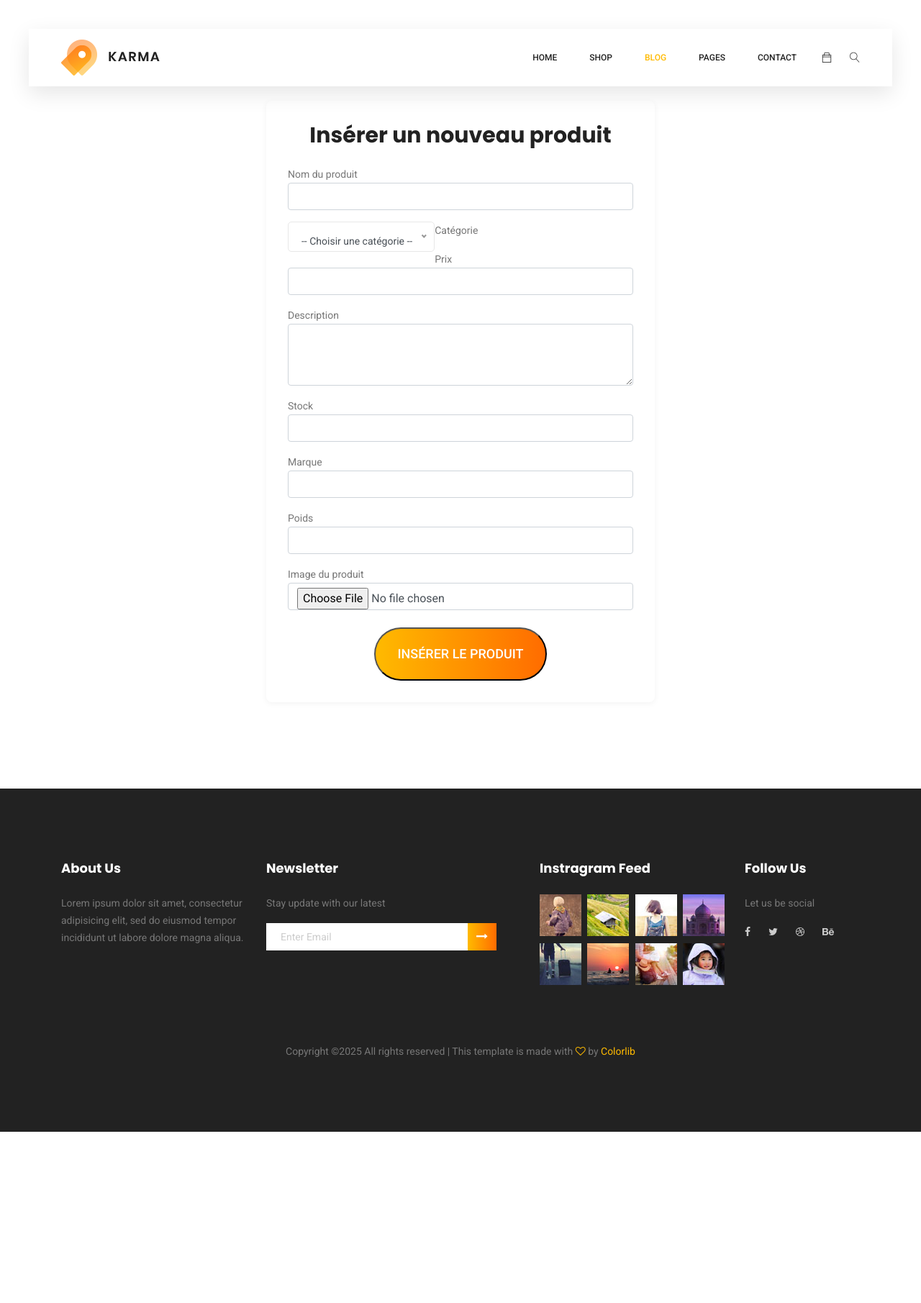
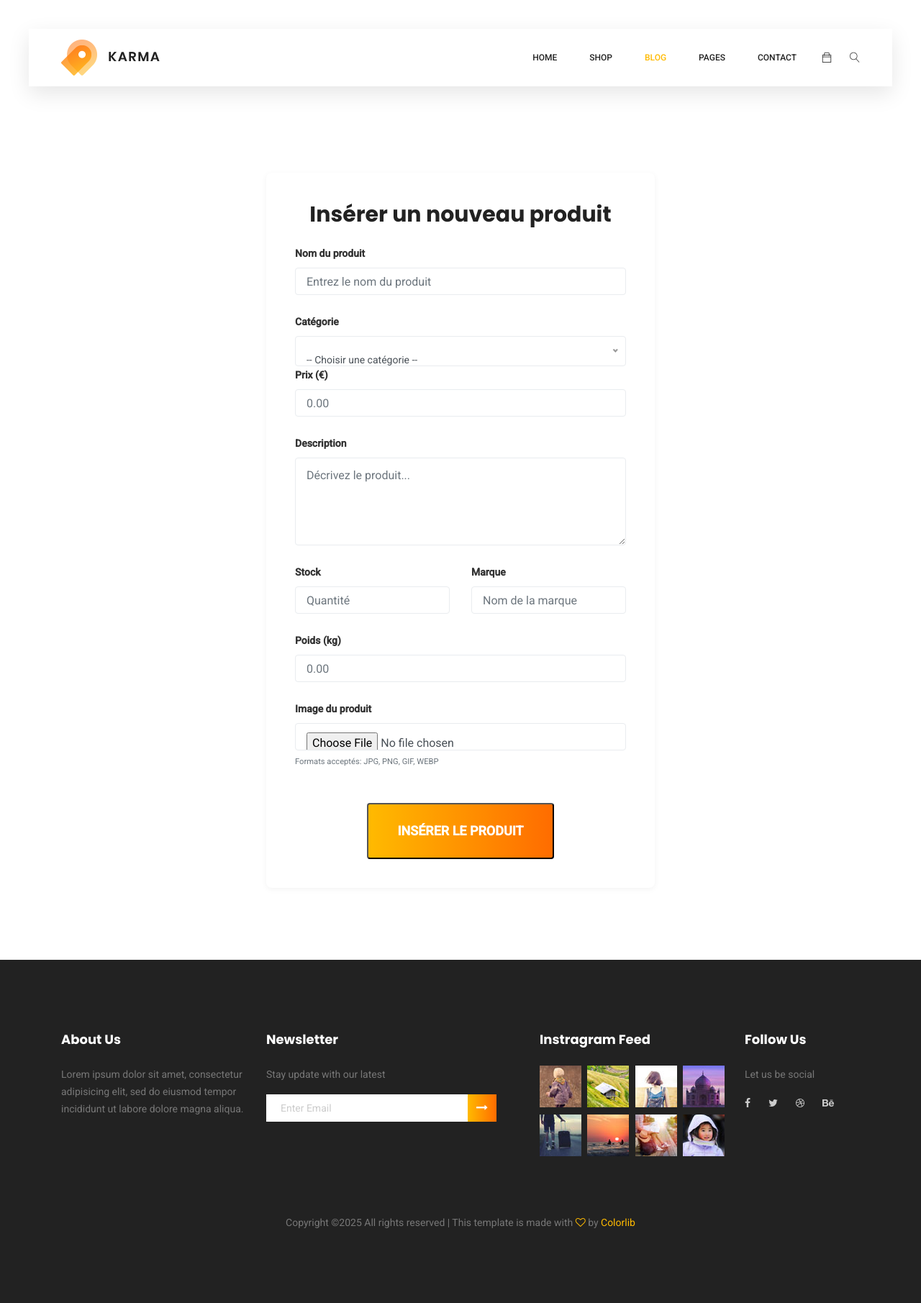
Before and after one commit to Mahkiller/ETU4082_4394, a PHP site: page /insert-product.php in a window 1280 px wide. Shown: the whole page at 72% size. Before the commit the page ends 1573 px from the top, so only its background shows below. Run offline with PHP 8.4, Linux system fonts and the light colour scheme; data comes from the database, SQL or seed files in the repository; some libraries are stand-ins or nearby versions.

Commit message:
Modification style all products et insert

```diff
--- a/insert-product.php
+++ b/insert-product.php
@@ -4,8 +4,6 @@ require_once 'inc/fonction.php';
 $categories = getCategories($DBH);
 ?>
 
-<!DOCTYPE html>
-<html lang="en">
 <!DOCTYPE html>
 <html lang="zxx" class="no-js">
 
@@ -37,29 +35,65 @@ $categories = getCategories($DBH);
     <link rel="stylesheet" href="css/nouislider.min.css">
     <link rel="stylesheet" href="css/main.css">
     <style>
-.single-product {
-	min-height: 420px;
-	display: flex;
-	flex-direction: column;
-	justify-content: space-between;
-	box-sizing: border-box;
+        /* Espacement pour le navbar fixe */
+        body {
+            padding-top: 100px;
+        }
+
+        .form-container {
             background: #fff;
             border-radius: 8px;
             box-shadow: 0 2px 8px rgba(0,0,0,0.05);
-	padding: 15px;
-	margin-bottom: 20px;
+            padding: 40px;
+            margin-top: 40px;
         }
-.single-product img {
-	max-height: 200px;
-	object-fit: contain;
-	margin: 0 auto 10px auto;
+
+        /* Reset des styles de formulaire */
+        .form-group {
+            margin-bottom: 25px;
+            clear: both;
+        }
+
+        .form-group label {
+            font-weight: 600;
+            color: #333;
+            margin-bottom: 8px;
+            display: block;
+            width: 100%;
+        }
+
+        .form-control {
+            border-radius: 4px;
+            border: 1px solid #e9ecef;
+            padding: 12px 15px;
+            transition: all 0.3s ease;
+            width: 100%;
             display: block;
         }
-.product-details {
-	flex: 1;
-	display: flex;
-	flex-direction: column;
-	justify-content: space-between;
+
+        .form-control:focus {
+            border-color: #4d4d4d;
+            box-shadow: 0 0 0 2px rgba(77, 77, 77, 0.1);
+        }
+
+        .primary-btn {
+            padding: 12px 40px;
+            font-size: 18px;
+            font-weight: 600;
+            border-radius: 4px;
+            transition: all 0.3s ease;
+            margin-top: 20px;
+        }
+
+        .primary-btn:hover {
+            transform: translateY(-2px);
+            box-shadow: 0 4px 12px rgba(0,0,0,0.15);
+        }
+
+        /* Assurer que les éléments sont sur des lignes séparées */
+        .form-group > * {
+            display: block;
+            width: 100%;
         }
     </style>
 </head>
@@ -70,13 +104,16 @@ $categories = getCategories($DBH);
 		<div class="container">
 			<div class="row justify-content-center">
 				<div class="col-lg-6 col-md-8">
-					<div class="single-product" style="background: #fff; border-radius: 8px; box-shadow: 0 2px 8px rgba(0,0,0,0.05); padding: 30px; margin-top: 40px;">
+					<div class="form-container">
 						<h2 class="text-center mb-4" style="font-weight:700;">Insérer un nouveau produit</h2>
 						<form action="process-insert-product.php" method="POST" enctype="multipart/form-data">
+							<!-- Nom du produit -->
 							<div class="form-group">
 								<label for="product_name">Nom du produit</label>
-								<input type="text" class="form-control" id="product_name" name="product_name" required>
+								<input type="text" class="form-control" id="product_name" name="product_name" required placeholder="Entrez le nom du produit">
 							</div>
+
+							<!-- Catégorie -->
 							<div class="form-group">
 								<label for="category_id">Catégorie</label>
 								<select class="form-control" id="category_id" name="category_id" required>
@@ -86,32 +123,51 @@ $categories = getCategories($DBH);
 									<?php endforeach; ?>
 								</select>
 							</div>
+
+							<!-- Prix -->
 							<div class="form-group">
-								<label for="price">Prix</label>
-								<input type="number" step="0.01" class="form-control" id="price" name="price" required>
+								<label for="price">Prix (€)</label>
+								<input type="number" step="0.01" class="form-control" id="price" name="price" required placeholder="0.00">
 							</div>
+
+							<!-- Description -->
 							<div class="form-group">
 								<label for="description">Description</label>
-								<textarea class="form-control" id="description" name="description" rows="3" required></textarea>
+								<textarea class="form-control" id="description" name="description" rows="4" required placeholder="Décrivez le produit..."></textarea>
 							</div>
+
+							<!-- Stock et Marque -->
+							<div class="row">
+								<div class="col-md-6">
 									<div class="form-group">
 										<label for="stock">Stock</label>
-								<input type="number" class="form-control" id="stock" name="stock" required>
+										<input type="number" class="form-control" id="stock" name="stock" required placeholder="Quantité">
 									</div>
+								</div>
+								<div class="col-md-6">
 									<div class="form-group">
 										<label for="brand">Marque</label>
-								<input type="text" class="form-control" id="brand" name="brand" required>
+										<input type="text" class="form-control" id="brand" name="brand" required placeholder="Nom de la marque">
 									</div>
+								</div>
+							</div>
+
+							<!-- Poids -->
 							<div class="form-group">
-								<label for="weight">Poids</label>
-								<input type="number" step="0.01" class="form-control" id="weight" name="weight" required>
+								<label for="weight">Poids (kg)</label>
+								<input type="number" step="0.01" class="form-control" id="weight" name="weight" required placeholder="0.00">
 							</div>
+
+							<!-- Image -->
 							<div class="form-group">
 								<label for="image">Image du produit</label>
 								<input type="file" class="form-control" id="image" name="image" accept="image/*" required>
+								<small class="form-text text-muted">Formats acceptés: JPG, PNG, GIF, WEBP</small>
 							</div>
-							<div class="text-center mt-4">
-								<button type="submit" class="primary-btn" style="padding: 10px 30px; font-size: 18px;">Insérer le produit</button>
+
+							<!-- Bouton -->
+							<div class="text-center">
+								<button type="submit" class="primary-btn">Insérer le produit</button>
 							</div>
 						</form>
 					</div>
```
Also changed, not shown: all-products.php (+47 -3 lines), img/product/addidas-new-messi.jpeg (added), img/product/the-future-just-got-better-–-the-curry-12-has-arrived.jpeg (added). Lines whose indentation alone changed are shown as unchanged.
